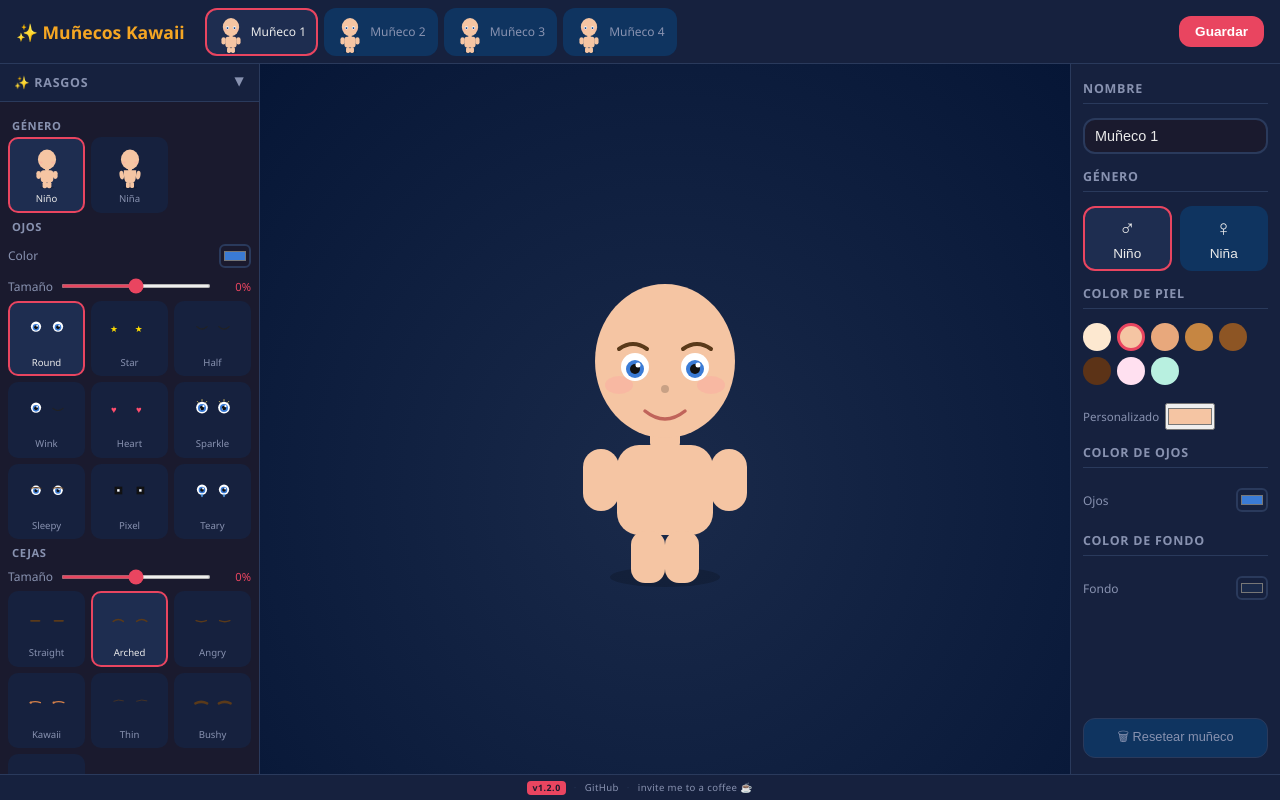
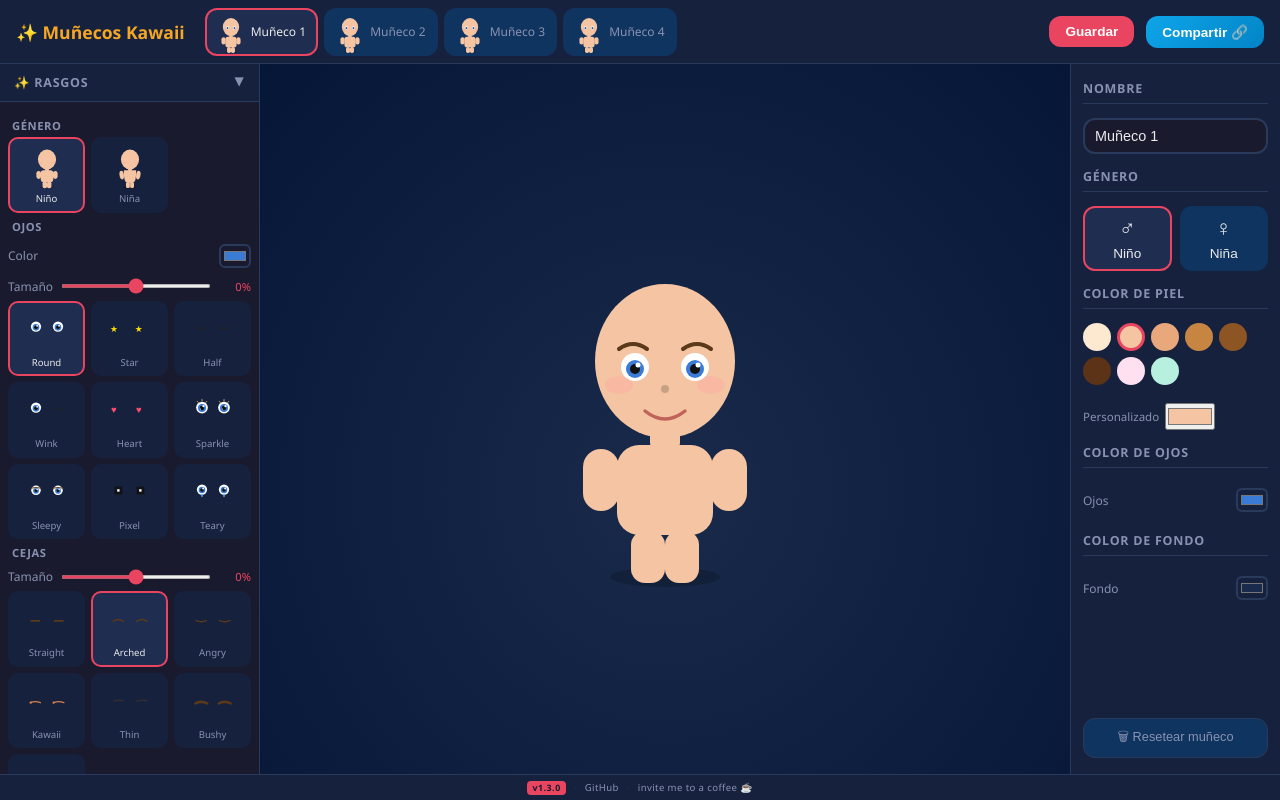
Before and after one commit to davic80/munecos-kawaii, a Flask app: page / in a window 1280 px wide. Run offline with Flask 3, Linux system fonts and the light colour scheme; some libraries are stand-ins or nearby versions.

Commit message:
feat: v1.3.0 — URL sharing + Ravenclaw scarf fix
- Add 'Compartir' button in header: compresses doll state with LZString
  into a URL hash (#d=...) and copies to clipboard (prompt fallback on HTTP)
- loadFromHash(): decodes shared URL on page load, merges with defaults,
  cleans hash from address bar
- Fix Ravenclaw scarf secondary color: #946b2d (gold) → #aaaaaa (silver)
- Bump footer version to v1.3.0
- Add .btn-share teal gradient style to style.css
- Update CHANGELOG.md with [1.3.0] entry

```diff
--- a/app/templates/index.html
+++ b/app/templates/index.html
@@ -5,6 +5,7 @@
   <meta name="viewport" content="width=device-width, initial-scale=1.0"/>
   <title>Munecos Kawaii</title>
   <link rel="stylesheet" href="/static/style.css"/>
+  <script src="https://cdnjs.cloudflare.com/ajax/libs/lz-string/1.5.0/lz-string.min.js"></script>
 </head>
 <body>
 
@@ -15,6 +16,7 @@
     <!-- Slot tabs generated by JS -->
   </div>
   <button class="btn-save" id="btn-save">Guardar</button>
+  <button class="btn-share" id="btn-share">Compartir &#128279;</button>
 </header>
 
 <!-- ====== MAIN ====== -->
@@ -93,7 +95,7 @@
 
 <!-- ====== FOOTER ====== -->
 <div class="footer-bar">
-  <span class="footer-version">v1.2.0</span>
+  <span class="footer-version">v1.3.0</span>
   <span class="footer-sep">·</span>
   <a href="https://github.com/davic80/munecos-kawaii"
      target="_blank" rel="noopener" class="footer-link">GitHub</a>
--- a/static/app.js
+++ b/static/app.js
@@ -352,7 +352,7 @@ const BELTS = {
 const HP_HOUSES = {
   gryffindor: { c1: '#740001', c2: '#d3a625', name: 'Gryffindor' },
   slytherin:  { c1: '#1a472a', c2: '#aaaaaa', name: 'Slytherin' },
-  ravenclaw:  { c1: '#0e1a40', c2: '#946b2d', name: 'Ravenclaw' },
+  ravenclaw:  { c1: '#0e1a40', c2: '#aaaaaa', name: 'Ravenclaw' },
   hufflepuff: { c1: '#ecb939', c2: '#372e29', name: 'Hufflepuff' },
 };
 
@@ -1114,6 +1114,34 @@ function buildPreviewSvg(cat, value, d) {
 function capitalize(s) { return s.charAt(0).toUpperCase() + s.slice(1); }
 
 /* ---------- INIT ---------- */
+// ===== URL SHARING =====
+function shareDoll() {
+  const json = JSON.stringify(doll);
+  const compressed = LZString.compressToEncodedURIComponent(json);
+  const url = `${location.origin}${location.pathname}#d=${compressed}`;
+  const btn = document.getElementById('btn-share');
+  navigator.clipboard.writeText(url).then(() => {
+    btn.textContent = '¡Copiado!';
+    setTimeout(() => btn.textContent = 'Compartir 🔗', 2000);
+  }).catch(() => {
+    prompt('Copia esta URL:', url);
+  });
+}
+
+function loadFromHash() {
+  const hash = location.hash;
+  if (!hash.startsWith('#d=')) return false;
+  try {
+    const json = LZString.decompressFromEncodedURIComponent(hash.slice(3));
+    const loaded = JSON.parse(json);
+    Object.assign(collection[activeSlot], defaultDoll(activeSlot), loaded);
+    doll = collection[activeSlot];
+    saveCollection();
+    history.replaceState(null, '', location.pathname);
+    return true;
+  } catch (_) { return false; }
+}
+
 document.addEventListener('DOMContentLoaded', () => {
   // Build slot tabs
   const slotsEl = document.getElementById('slots');
@@ -1139,6 +1167,9 @@ document.addEventListener('DOMContentLoaded', () => {
     btn.textContent = 'Guardado!';
     setTimeout(() => btn.textContent = 'Guardar', 1500);
   });
+
+  // Share button
+  document.getElementById('btn-share').addEventListener('click', shareDoll);
 
   // Reset button
   document.getElementById('btn-reset').addEventListener('click', () => {
@@ -1195,6 +1226,9 @@ document.addEventListener('DOMContentLoaded', () => {
   // Drag & drop
   initDragDrop();
 
+  // Load from URL hash if present
+  loadFromHash();
+
   // Build left panel
   buildPanel();
 
--- a/static/style.css
+++ b/static/style.css
@@ -138,6 +138,21 @@ header h1 {
   white-space: nowrap;
 }
 .btn-save:hover { opacity: 0.85; }
+
+/* ===== SHARE BUTTON ===== */
+.btn-share {
+  background: linear-gradient(135deg, #0ea5e9, #0284c7);
+  color: #fff;
+  border: none;
+  border-radius: var(--radius);
+  padding: 8px 16px;
+  font-size: 0.85rem;
+  font-weight: 600;
+  cursor: pointer;
+  transition: opacity 0.2s;
+  white-space: nowrap;
+}
+.btn-share:hover { opacity: 0.85; }
 
 /* ===== MAIN LAYOUT ===== */
 .main {
```
Also changed, not shown: CHANGELOG.md.
